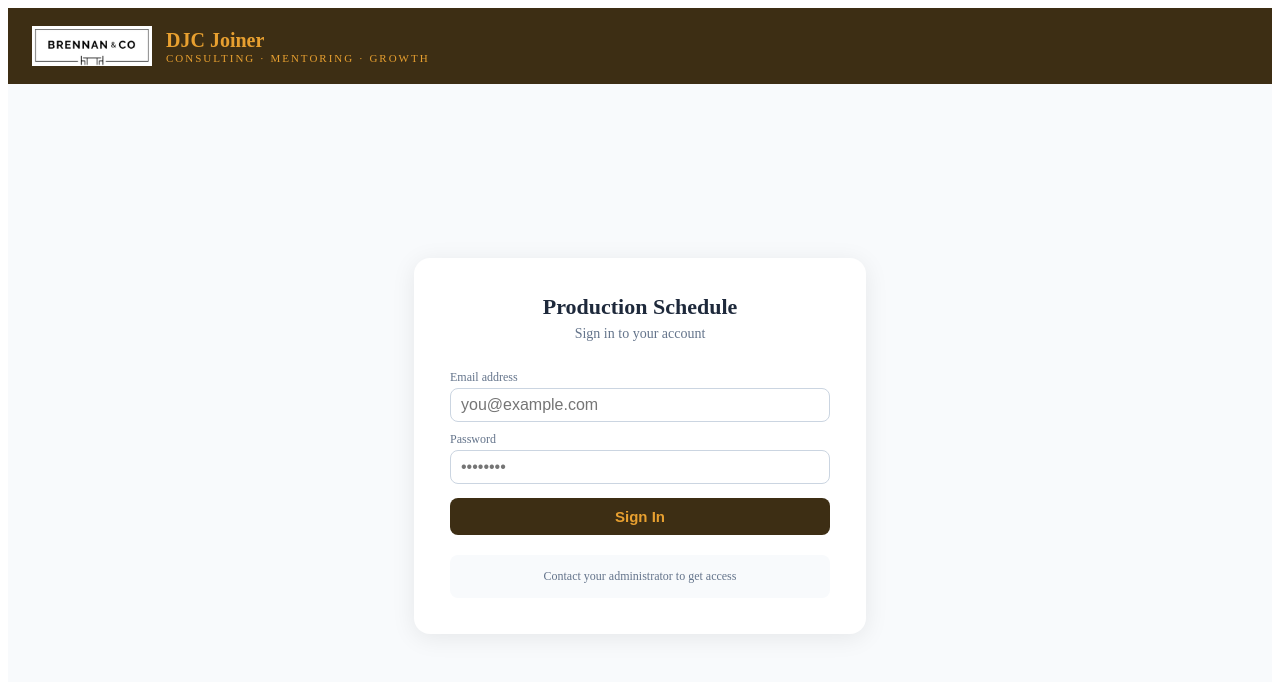
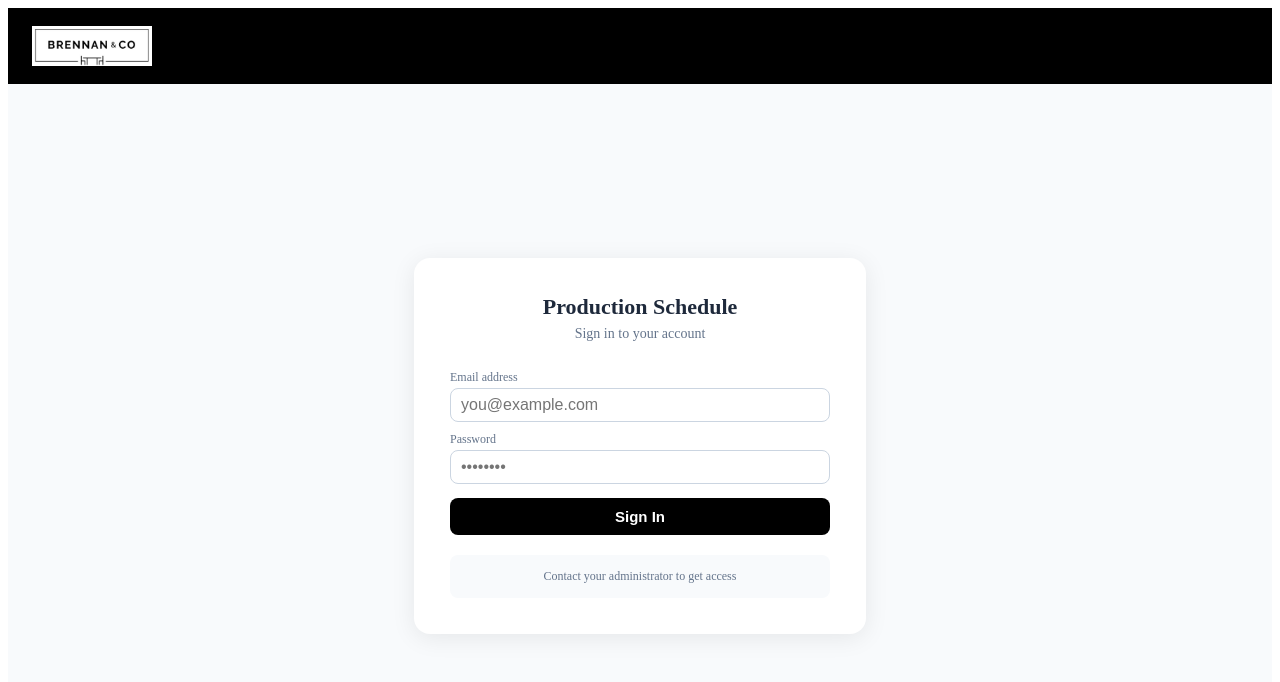
Before and after one commit to djcjoiner-David/BrennanCo, a React (Vite) app: page / in a window 1280 px wide. Shown: the top 682 px of the page. Built offline with nearby package versions, Linux system fonts and the light colour scheme.

Commit message:
Update App.jsx

```diff
--- a/src/App.jsx
+++ b/src/App.jsx
@@ -4,16 +4,23 @@ import React, { useState, useMemo, useRef, useEffect, useCallback } from "react"
 // ║           CLIENT CONFIGURATION — EDIT THIS SECTION           ║
 // ╠══════════════════════════════════════════════════════════════╣
 
-const CLIENT_NAME     = "DJC Joiner";
-const CLIENT_TAGLINE  = "Consulting · Mentoring · Growth";
+const CLIENT_NAME     = "";
+const CLIENT_TAGLINE  = "";
 const CLIENT_LOGO     = "/logo.jpg";
 const PAGE_TITLE      = "Production Schedule";
 
-const BRAND_HEADER_BG = "#3D2E14";
-const BRAND_GOLD      = "#E8A030";
+const BRAND_HEADER_BG = "#000000";
+const BRAND_GOLD      = "#ffffff";
 const BRAND_CREAM     = "#FFF8EC";
 
 // ╚══════════════════════════════════════════════════════════════╝
+
+function hexToRgba(hex, alpha) {
+  const h = hex.replace("#","");
+  const bigint = parseInt(h.length===3 ? h.split("").map(c=>c+c).join("") : h, 16);
+  const r = (bigint>>16)&255, g=(bigint>>8)&255, b=bigint&255;
+  return `rgba(${r},${g},${b},${alpha})`;
+}
 
 function parseQuery(query) {
   // Converts Supabase-style "?order=created_at" or "?id=eq.123" into an object
@@ -244,7 +251,7 @@ function Btn({variant="default",style:s,...props}) {
 function Spinner({text="Loading..."}) {
   return (
     <div style={{display:"flex",alignItems:"center",justifyContent:"center",height:"60vh",flexDirection:"column",gap:16}}>
-      <div style={{width:40,height:40,border:"4px solid #E2E8F0",borderTop:"4px solid #E8A030",borderRadius:"50%",animation:"spin 0.8s linear infinite"}}/>
+      <div style={{width:40,height:40,border:"4px solid #E2E8F0",borderTop:`4px solid ${BRAND_GOLD}`,borderRadius:"50%",animation:"spin 0.8s linear infinite"}}/>
       <div style={{color:"#64748B",fontSize:14}}>{text}</div>
       <style>{`@keyframes spin{to{transform:rotate(360deg)}}`}</style>
     </div>
@@ -328,7 +335,7 @@ function LoginScreen({onLogin}) {
       <div style={{background:BRAND_HEADER_BG,padding:"16px 24px",display:"flex",alignItems:"center",gap:14}}>
         <img src={CLIENT_LOGO} alt="Logo" style={{height:44,maxWidth:120,objectFit:"contain"}}/>
         <div>
-          <div style={{fontSize:20,fontWeight:700,color:"#E8A030"}}>{CLIENT_NAME}</div>
+          <div style={{fontSize:20,fontWeight:700,color:BRAND_GOLD}}>{CLIENT_NAME}</div>
           <div style={{fontSize:11,color:BRAND_GOLD,letterSpacing:"2px",textTransform:"uppercase"}}>{CLIENT_TAGLINE}</div>
         </div>
       </div>
@@ -343,7 +350,7 @@ function LoginScreen({onLogin}) {
             <Inp label="Password" type="password" value={password} onChange={e=>setPassword(e.target.value)} placeholder="••••••••" autoComplete="current-password"/>
             {error&&<div style={{background:"#FEF2F2",border:"1px solid #FECACA",borderRadius:8,padding:"8px 12px",fontSize:13,color:"#DC2626",marginBottom:12}}>{error}</div>}
             <button type="submit" disabled={loading}
-              style={{width:"100%",padding:"10px",borderRadius:8,border:"none",background:BRAND_HEADER_BG,color:"#E8A030",fontSize:15,fontWeight:600,cursor:loading?"not-allowed":"pointer",marginTop:4}}>
+              style={{width:"100%",padding:"10px",borderRadius:8,border:"none",background:BRAND_HEADER_BG,color:BRAND_GOLD,fontSize:15,fontWeight:600,cursor:loading?"not-allowed":"pointer",marginTop:4}}>
               {loading?"Signing in...":"Sign In"}
             </button>
           </form>
@@ -1030,7 +1037,7 @@ function MainApp({currentUser,onLogout}) {
     <div style={{fontFamily:"'Segoe UI',system-ui,sans-serif",background:"#F8FAFC",minHeight:"100vh"}}>
       <div style={{background:BRAND_HEADER_BG,padding:"14px 24px",display:"flex",alignItems:"center",gap:14}}>
         <img src={CLIENT_LOGO} alt="Logo" style={{height:44,maxWidth:120,objectFit:"contain"}}/>
-        <div><div style={{fontSize:20,fontWeight:700,color:"#E8A030"}}>{CLIENT_NAME}</div><div style={{fontSize:11,color:BRAND_GOLD,letterSpacing:"2px",textTransform:"uppercase"}}>{CLIENT_TAGLINE}</div></div>
+        <div><div style={{fontSize:20,fontWeight:700,color:BRAND_GOLD}}>{CLIENT_NAME}</div><div style={{fontSize:11,color:BRAND_GOLD,letterSpacing:"2px",textTransform:"uppercase"}}>{CLIENT_TAGLINE}</div></div>
       </div>
       <Spinner text="Loading schedule..."/>
     </div>
@@ -1048,13 +1055,13 @@ function MainApp({currentUser,onLogout}) {
               <div style={{fontSize:20,fontWeight:700,color:BRAND_GOLD,lineHeight:1.2}}>{CLIENT_NAME}</div>
               <div style={{fontSize:11,color:BRAND_GOLD,letterSpacing:"2px",textTransform:"uppercase",marginTop:2}}>{CLIENT_TAGLINE}</div>
             </div>
-            <div style={{width:1,height:36,background:"#E8A030",opacity:0.35,margin:"0 8px"}}/>
+            <div style={{width:1,height:36,background:BRAND_GOLD,opacity:0.35,margin:"0 8px"}}/>
             <div style={{fontSize:14,color:"#FFF8EC",opacity:0.7}}>Production Schedule</div>
-            {saving&&<div style={{fontSize:12,color:"#E8A030",marginLeft:8}}>Saving...</div>}
+            {saving&&<div style={{fontSize:12,color:BRAND_GOLD,marginLeft:8}}>Saving...</div>}
           </div>
           <div style={{display:"flex",alignItems:"center",gap:10}}>
             <div style={{display:"flex",alignItems:"center",gap:8,background:"rgba(255,255,255,0.08)",borderRadius:8,padding:"6px 12px"}}>
-              <div style={{width:28,height:28,borderRadius:"50%",background:"#E8A030",display:"flex",alignItems:"center",justifyContent:"center",fontSize:13,fontWeight:700,color:"#3D2E14"}}>
+              <div style={{width:28,height:28,borderRadius:"50%",background:BRAND_GOLD,display:"flex",alignItems:"center",justifyContent:"center",fontSize:13,fontWeight:700,color:BRAND_HEADER_BG}}>
                 {currentUser.name.charAt(0).toUpperCase()}
               </div>
               <div>
@@ -1064,30 +1071,30 @@ function MainApp({currentUser,onLogout}) {
             </div>
             {isAdmin&&(
               <button onClick={()=>setUserMgmtOpen(true)}
-                style={{padding:"7px 12px",borderRadius:8,fontSize:12,fontWeight:600,cursor:"pointer",border:"1.5px solid rgba(232,160,48,0.4)",background:"transparent",color:"#E8A030"}}
-                onMouseEnter={e=>{e.currentTarget.style.borderColor="#E8A030";}}
-                onMouseLeave={e=>{e.currentTarget.style.borderColor="rgba(232,160,48,0.4)";}}>
+                style={{padding:"7px 12px",borderRadius:8,fontSize:12,fontWeight:600,cursor:"pointer",border:`1.5px solid ${hexToRgba(BRAND_GOLD,0.4)}`,background:"transparent",color:BRAND_GOLD}}
+                onMouseEnter={e=>{e.currentTarget.style.borderColor=BRAND_GOLD;}}
+                onMouseLeave={e=>{e.currentTarget.style.borderColor=`${hexToRgba(BRAND_GOLD,0.4)}`;}}>
                 👥 Users
               </button>
             )}
             {isManager&&(
               <>
                 <button onClick={()=>setJobModal({isNew:true,jobNo:"",name:"",...nextPreset(),subItems:[]})}
-                  style={{padding:"7px 14px",borderRadius:8,fontSize:13,fontWeight:600,cursor:"pointer",border:"1.5px solid #E8A030",background:"transparent",color:"#E8A030"}}
-                  onMouseEnter={e=>{e.currentTarget.style.background="#E8A030";e.currentTarget.style.color="#3D2E14";}}
-                  onMouseLeave={e=>{e.currentTarget.style.background="transparent";e.currentTarget.style.color="#E8A030";}}>
+                  style={{padding:"7px 14px",borderRadius:8,fontSize:13,fontWeight:600,cursor:"pointer",border:`1.5px solid ${BRAND_GOLD}`,background:"transparent",color:BRAND_GOLD}}
+                  onMouseEnter={e=>{e.currentTarget.style.background=BRAND_GOLD;e.currentTarget.style.color=BRAND_HEADER_BG;}}
+                  onMouseLeave={e=>{e.currentTarget.style.background="transparent";e.currentTarget.style.color=BRAND_GOLD;}}>
                   + Add Job
                 </button>
                 <button onClick={()=>setStaffModal({isNew:true,name:"",productiveHours:8})}
-                  style={{padding:"7px 14px",borderRadius:8,fontSize:13,fontWeight:600,cursor:"pointer",border:"1.5px solid #E8A030",background:"#E8A030",color:"#3D2E14"}}
+                  style={{padding:"7px 14px",borderRadius:8,fontSize:13,fontWeight:600,cursor:"pointer",border:`1.5px solid ${BRAND_GOLD}`,background:BRAND_GOLD,color:BRAND_HEADER_BG}}
                   onMouseEnter={e=>{e.currentTarget.style.background="#F5C060";}}
-                  onMouseLeave={e=>{e.currentTarget.style.background="#E8A030";}}>
+                  onMouseLeave={e=>{e.currentTarget.style.background=BRAND_GOLD;}}>
                   + Add Staff
                 </button>
               </>
             )}
             <button onClick={()=>setWorkHoursOpen(true)}
-                  style={{padding:"7px 12px",borderRadius:8,fontSize:12,cursor:"pointer",border:"1.5px solid rgba(232,160,48,0.5)",background:"rgba(232,160,48,0.1)",color:"#E8A030",fontWeight:500}}>
+                  style={{padding:"7px 12px",borderRadius:8,fontSize:12,cursor:"pointer",border:`1.5px solid ${hexToRgba(BRAND_GOLD,0.5)}`,background:`${hexToRgba(BRAND_GOLD,0.1)}`,color:BRAND_GOLD,fontWeight:500}}>
                   🕐 {workStart}–{workEnd}
                 </button>
                 <button onClick={onLogout} style={{padding:"7px 12px",borderRadius:8,fontSize:12,cursor:"pointer",border:"1px solid rgba(255,255,255,0.15)",background:"transparent",color:"rgba(255,248,236,0.6)"}}>Sign Out</button>
@@ -1095,7 +1102,7 @@ function MainApp({currentUser,onLogout}) {
         </div>
         <div style={{display:"flex"}}>
           {[["schedule","📅 Schedule"],["summary","📋 Job Summary"]].map(([key,label])=>(
-            <button key={key} onClick={()=>setTab(key)} style={{padding:"9px 22px",fontSize:14,fontWeight:500,cursor:"pointer",background:"none",border:"none",borderBottom:tab===key?"2.5px solid #E8A030":"2.5px solid transparent",color:tab===key?"#E8A030":"rgba(255,248,236,0.55)",transition:"all 0.15s"}}>{label}</button>
+            <button key={key} onClick={()=>setTab(key)} style={{padding:"9px 22px",fontSize:14,fontWeight:500,cursor:"pointer",background:"none",border:"none",borderBottom:tab===key?`2.5px solid ${BRAND_GOLD}`:"2.5px solid transparent",color:tab===key?BRAND_GOLD:"rgba(255,248,236,0.55)",transition:"all 0.15s"}}>{label}</button>
           ))}
         </div>
       </div>
```
